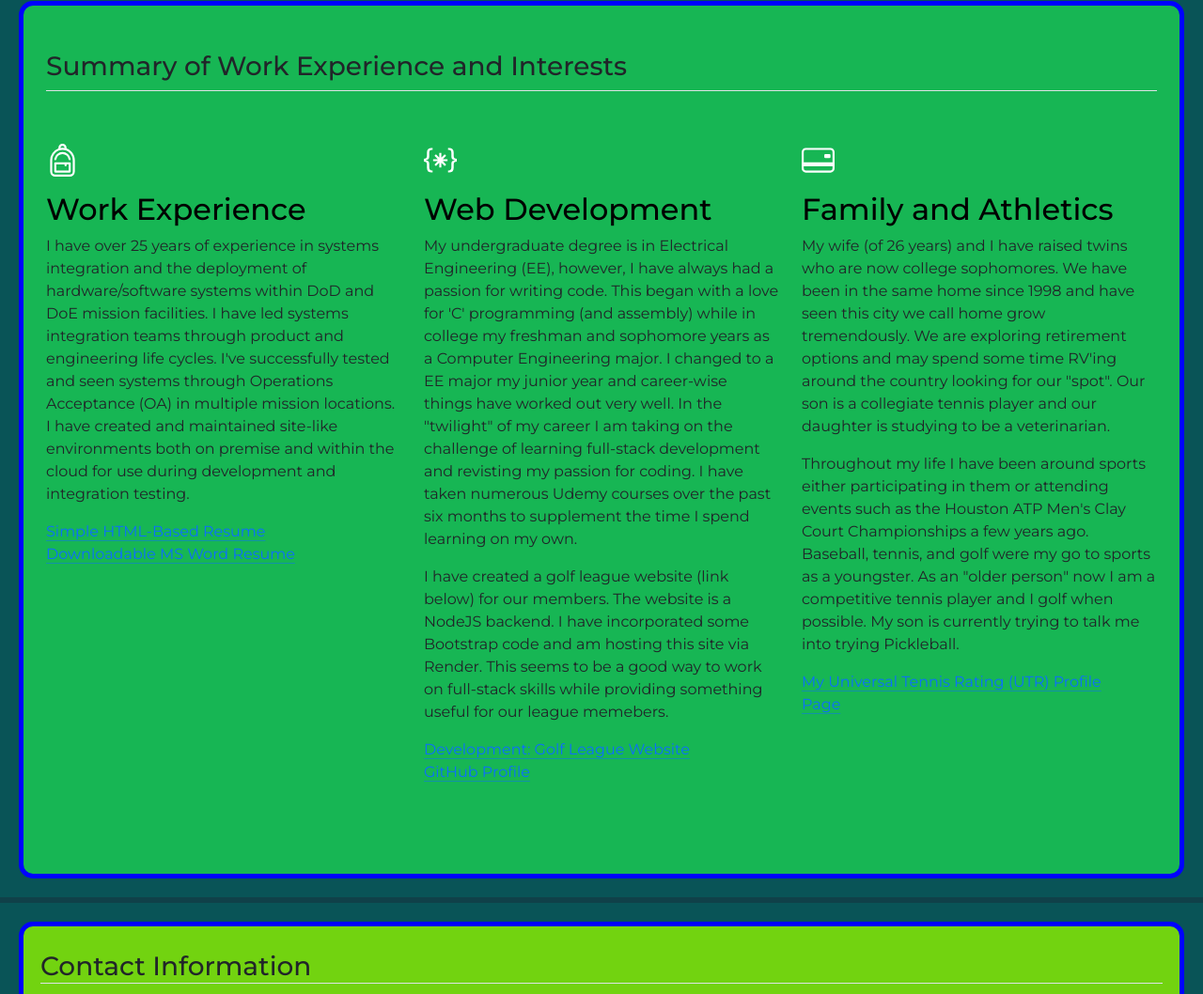
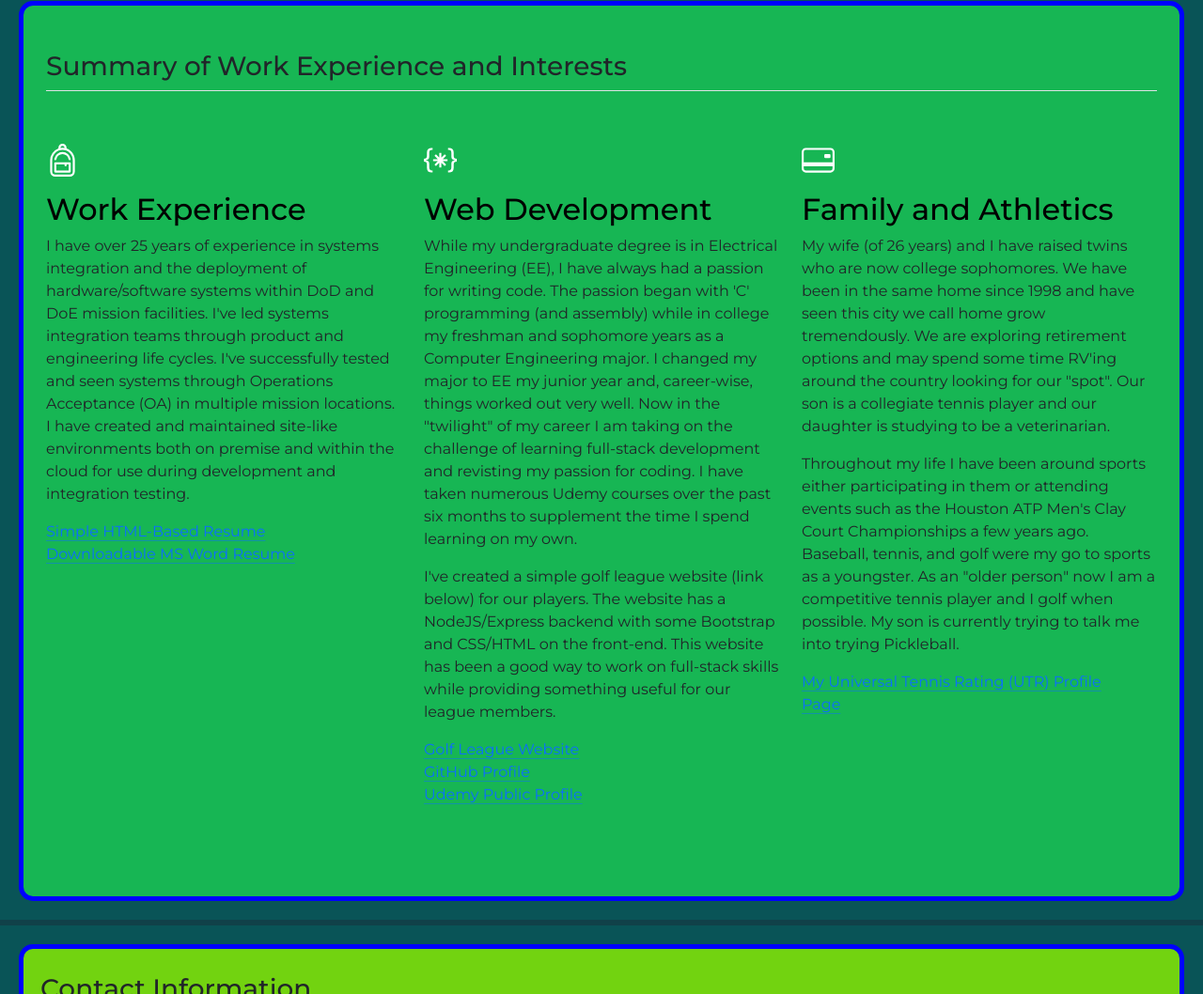
Before and after one commit to mthutter/portfolio, a plain HTML site: page index.html in a window 1280 px wide. Shown: the part 588-1646 px from the top of the page at 94% size. Drawn offline with nearby package versions, Linux system fonts and the light colour scheme.

Commit message:
09/04/24 commit - updated bio

```diff
--- a/index.html
+++ b/index.html
@@ -54,11 +54,11 @@
                     </div>
                     <h4 class="fs-2 text-body-emphasis">Work Experience</h4>
                     <p>I have over 25 years of experience in systems integration and the deployment of hardware/software
-                        systems within DoD
-                        and DoE mission facilities. I have led systems integration teams through product and engineering
+                        systems within DoD and DoE mission facilities. I've led systems integration teams through
+                        product and engineering
                         life cycles. I've successfully tested and seen systems through Operations Acceptance (OA) in
-                        multiple mission
-                        locations. I have created and maintained site-like environments both on premise and within the
+                        multiple mission locations. I have created and maintained site-like environments both on premise
+                        and within the
                         cloud for use during development and integration testing.</p>
                     <a href="https://mthutter.github.io/resume/" target="_blank" class="icon-link">
                         Simple HTML-Based Resume
@@ -83,24 +83,31 @@
                         </svg>
                     </div>
                     <h4 class="fs-2 text-body-emphasis">Web Development</h4>
-                    <p>My undergraduate degree is in Electrical Engineering (EE), however, I have always had a passion
-                        for writing code. This began with a love for 'C' programming (and assembly) while
-                        in college my freshman and sophomore years as a Computer Engineering major. I changed to a EE
-                        major my junior year and career-wise things have worked out very well. In the "twilight" of my
+                    <p>While my undergraduate degree is in Electrical Engineering (EE), I have always had a passion
+                        for writing code. The passion began with 'C' programming (and assembly) while
+                        in college my freshman and sophomore years as a Computer Engineering major. I changed my major
+                        to EE my junior year and, career-wise, things worked out very well. Now in the "twilight" of my
                         career I am taking on the challenge of learning full-stack development and revisting my passion
                         for coding. I have taken numerous Udemy courses over the past six months to supplement the time
                         I spend learning on my own. </p>
-                    <p> I have created a golf league website (link below) for our members. The website is a NodeJS
-                        backend. I have incorporated some Bootstrap code and am hosting this site via Render. This seems
-                        to be a good way to work on full-stack skills while providing something useful for our league
-                        memebers.</p>
+                    <p> I've created a simple golf league website (link below) for our players. The website has a
+                        NodeJS/Express
+                        backend with some Bootstrap and CSS/HTML on the front-end. This website has been a good way to
+                        work on
+                        full-stack skills while providing something useful for our league members.</p>
                     <a href="https://bottoms-up-cos.org" target="_blank" class="icon-link">
-                        Development: Golf League Website<svg class="bi">
+                        Golf League Website<svg class="bi">
                             <use xlink:href="#chevron-right"></use>
                         </svg>
                     </a><br>
                     <a href="https://github.com/mthutter" target="_blank" class="icon-link">
                         GitHub Profile
+                        <svg class="bi">
+                            <use xlink:href="#chevron-right"></use>
+                        </svg>
+                    </a><br>
+                    <a href="https://www.udemy.com/user/markhutter/" target="_blank" class="icon-link">
+                        Udemy Public Profile
                         <svg class="bi">
                             <use xlink:href="#chevron-right"></use>
                         </svg>
```
